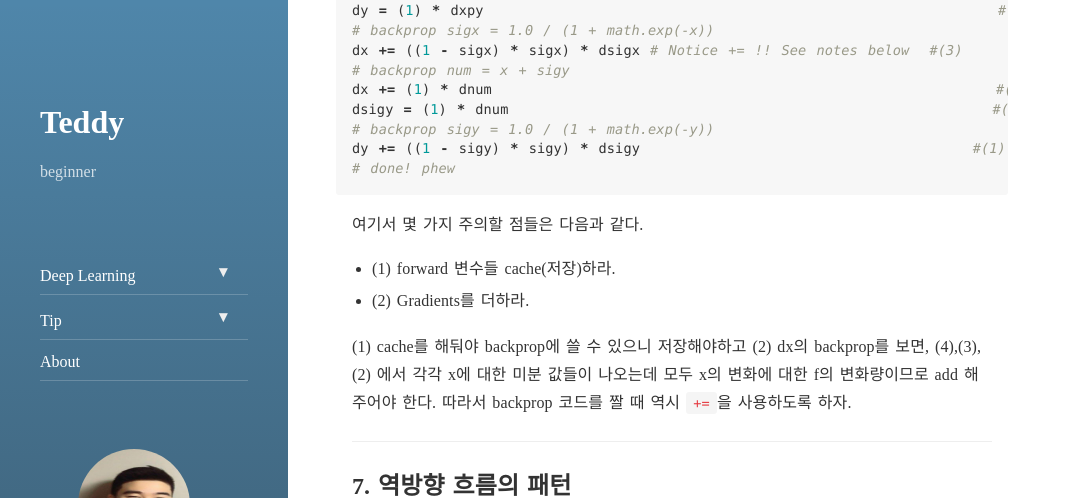
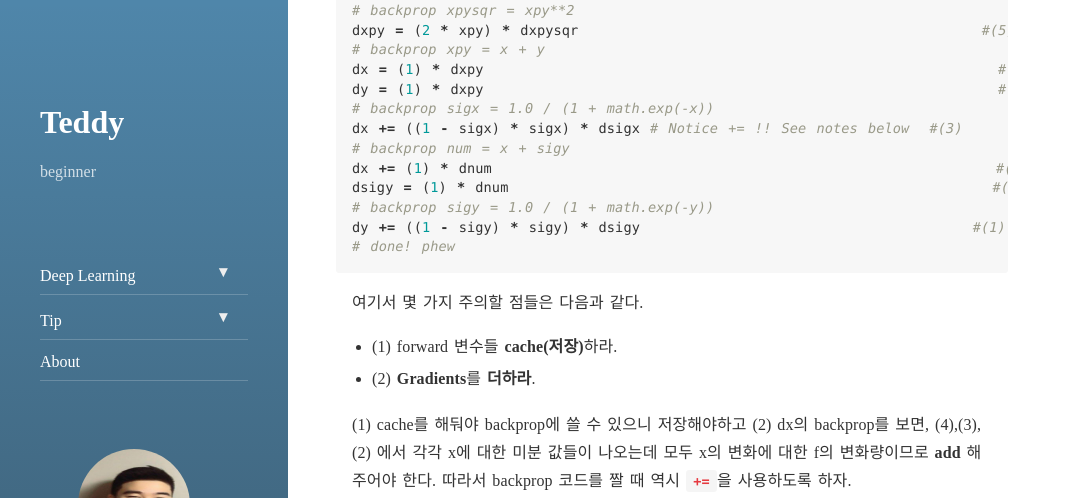
Before and after one commit to Taeu/taeu.github.io, a Jekyll site: the page built from _posts/2018-09-21-deeplearning-cs231n-Backpropagation.md, in a window 1280 px wide and 900 px high, scrolled down 9884 px, cut to the strip 0-498 px from the top of the window. Shown: the whole strip, without its empty margins (0-1071 px from the left). Built offline with Jekyll 4.4.1, drawn with Linux system fonts in a browser that asks for light colours; nearby versions of some CDN libraries; comment, search, counter and statistics services are not loaded; some of the changed text lies outside the part shown.

Commit message:
layout refine

````diff
--- a/_posts/2018-09-21-deeplearning-cs231n-Backpropagation.md
+++ b/_posts/2018-09-21-deeplearning-cs231n-Backpropagation.md
@@ -16,8 +16,12 @@
 ## **참고자료**
 - [CS231n 강의노트 Backpropagation](http://cs231n.github.io/optimization-2/#intro)
 - [CS231n 강의노트 Backpropagation-한글번역](http://aikorea.org/cs231n/optimization-2/#intro)
+
+
 ___
+
 # **본문**
+
 오늘은 **CS231n**의 Course Note 중 **Module 1: Neural Networks**의 4번째 순서에 있는 **Backpropagation**에 대해서 공부해보고자 한다. 참고로 이번 강의노트를 이해하기 위해서는 미분에 대한 개념과 행렬에 대한 곱셈 과정을 알아야 이해하기 쉽다. 간단한 설명도 추가할거지만 이 글로 이해가 잘 되지 않는다면 **미분**, **chain rule**, **행렬의 연산** 등에 대해 추가적으로 찾아보길 적극 권장한다. (나중에 여유가 된다면 이런 부분에 대해서도 포스팅하거나 관련 개념을 쉽게 이해할 수 있는 링크를 추가할 계획이다)
 
 ## **목차**
@@ -87,14 +91,14 @@
 
 ![7](https://user-images.githubusercontent.com/24144491/45867900-6f639300-bdbf-11e8-9c5b-a7f2efc49504.png)
 
-여기서 ∂f / ∂x 는 어떻게 구할까?
+여기서 **`∂f / ∂x`** 는 어떻게 구할까?
 
 x라는 변수가 바로 f로 가는게 아니라, x라는 변수가 q = x + y 라는 함수를 거치고, 그 함수가 f = q*z 로 이어진다.
 즉, x 가 변하면 -> q 가 변하고 -> f 가 변하는 것이다.
 
-따라서 f를 미분할 때도,
+따라서 **f를 미분**할 때도,
 
-x가 변함에 따라 q가 변하는 것과 그렇게 바뀐 q가 변함에 따라 f가 변함을 같이 고려해 주어야 하므로 다음과 같은 식이 나온다. 이게 바로 **Chain rule**(연쇄법칙)이다.
+**x**가 변함에 따라 **q**가 변하는 것과 그렇게 바뀐 **q**가 변함에 따라 **f**가 변함을 같이 고려해 주어야 하므로 다음과 같은 식이 나온다. 이게 바로 **Chain rule****(연쇄법칙)**이다.
 
 ![8](https://user-images.githubusercontent.com/24144491/45867902-6ffc2980-bdbf-11e8-83b8-314c8188f217.JPG)
 
@@ -170,7 +174,9 @@
 # we're done! we have the gradients on the inputs to the circuit
 ```
 구현 팁(protip): forward pass 회로(?)나 함수들을 backprop을 쉽게할 수 있는 함수로 잘게 분해하는 것은 언제나 도움이 된다고 한다. 위의 코드에서 dot과 f함수를 만든 것처럼.
+
 ___
+
 ## **6. Backprop 실제 : 단계별 계산**
 
 또 다른 예제를 통해서 Backprop을 확인해보자.
@@ -185,17 +191,18 @@
 # forward pass
 
 
-sigy = 1.0 / (1 + math.exp(-y)) # sigmoid in numerator   #(1)
-num = x + sigy # numerator (분자)                        #(2)
+sigy = 1.0 / (1 + math.exp(-y)) # sigmoid in numerator   		 #(1)
+num = x + sigy # numerator (분자)									#(2)
 #--------------------------------------------------------#
-sigx = 1.0 / (1 + math.exp(-x)) # sigmoid in denominator #(3)
-xpy = x + y                                              #(4)
-xpysqr = xpy**2  										#(5)
-den = sigx + xpysqr # denominator(분모)                  #(6)
-invden = 1.0 / den                                       #(7)
+sigx = 1.0 / (1 + math.exp(-x)) # sigmoid in denominator 		#(3)
+xpy = x + y                                              		#(4)
+xpysqr = xpy**2  												#(5)
+den = sigx + xpysqr # denominator(분모)                  			#(6)
+invden = 1.0 / den                                       		#(7)
 #--------------------------------------------------------#
-f = num * invden # done!                                 #(8)
-
+f = num * invden # done!                                 		#(8)
+```
+```python
 # backprop f = num * invden
 dnum = invden # gradient on numerator                             #(8)
 dinvden = num                                                     #(8)
@@ -220,11 +227,11 @@
 ```
 
 여기서 몇 가지 주의할 점들은 다음과 같다.
-- (1) forward 변수들 cache(저장)하라.
-- (2) Gradients를 더하라.
+- (1) forward 변수들 **cache(저장)**하라.
+- (2) **Gradients**를 **더하라**.
 
 (1) cache를 해둬야 backprop에 쓸 수 있으니 저장해야하고
-(2) dx의 backprop를 보면, (4),(3),(2) 에서 각각 x에 대한 미분 값들이 나오는데 모두 x의 변화에 대한 f의 변화량이므로 add 해주어야 한다. 따라서 backprop 코드를 짤 때 역시 `+=`을 사용하도록 하자.
+(2) dx의 backprop를 보면, (4),(3),(2) 에서 각각 x에 대한 미분 값들이 나오는데 모두 x의 변화에 대한 f의 변화량이므로 **add** 해주어야 한다. 따라서 backprop 코드를 짤 때 역시 **`+=`**을 사용하도록 하자.
 
 ___
 ## **7. 역방향 흐름의 패턴**
@@ -272,7 +279,7 @@
 
 D = W.dot(X) 인데 ``` dD / dW ```는 단순히 X가 와버리면 W - ( dD / dW ) 의 연산이 불가하다. 따라서 shape을 맞춰줘야하고, dD를 dW로 미분한다는 것 역시 dW 안에 있는 각각의 w0, w1, w2, ... ,w_(W.size-1) 에 대해 각각 다 미분해 준다는 얘기니까 dW = dD.dot(X.T)가 된다. 이 부분에 대해서 이해가 잘 안된다면 W = [3 x 2 ], X = [2 x 3] , D = W.dot(X)를 한 예시로 생각해서 각 dot의 결과(forward pass)가 무엇인지, 그것을 각각 w11, w12, w21, ... , w32 로 D 를 미분한 값들이 무엇인지 생각해보자.
 
-####**추천 링크**
+#### **추천 링크**
 - [Vector, Matrix, and Tensor Derivatives](http://cs231n.stanford.edu/vecDerivs.pdf)
 - [행렬의 미분 - 데이터 사이언스 스쿨](https://datascienceschool.net/view-notebook/8595892721714eb68be24727b5323778/)
 
````
